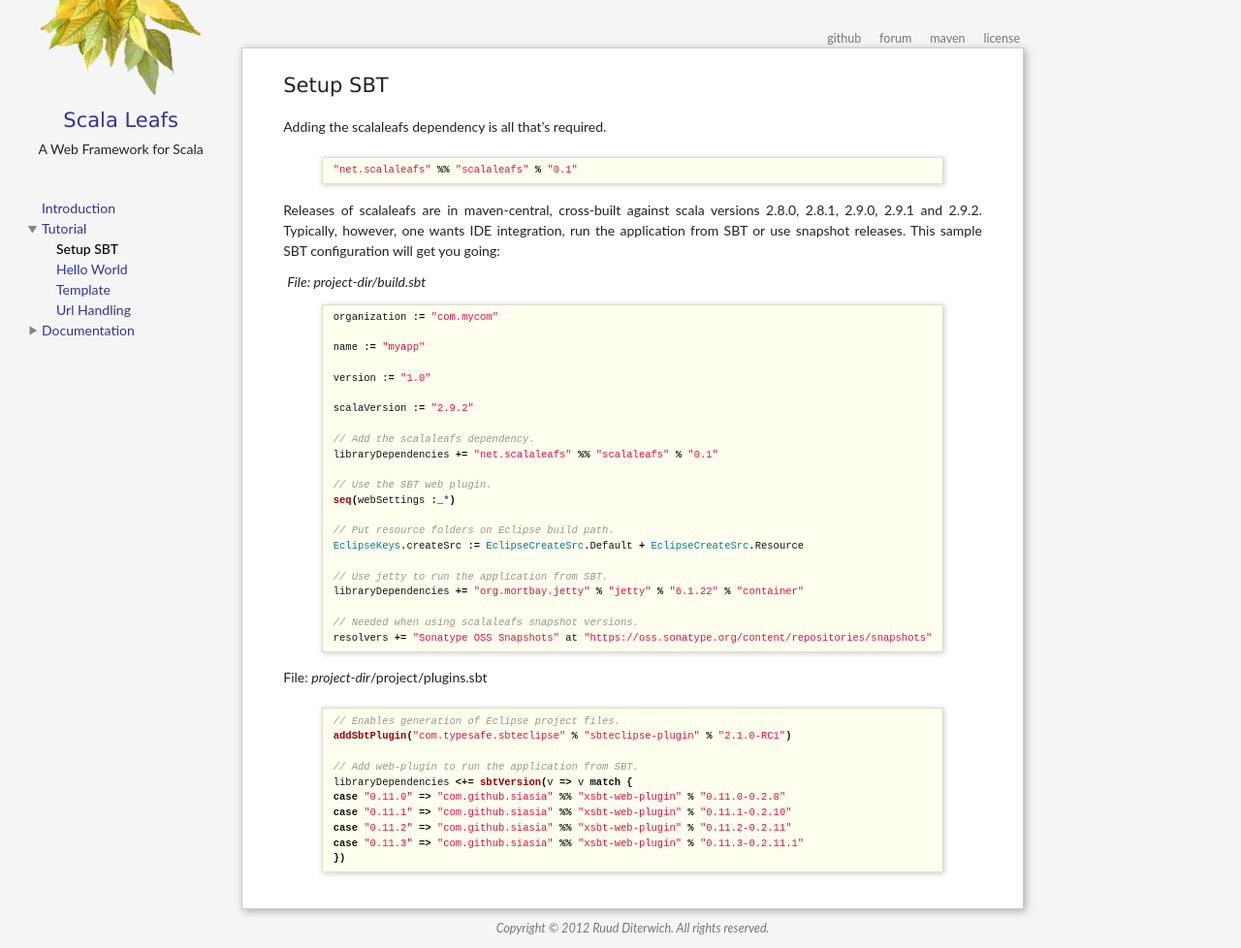
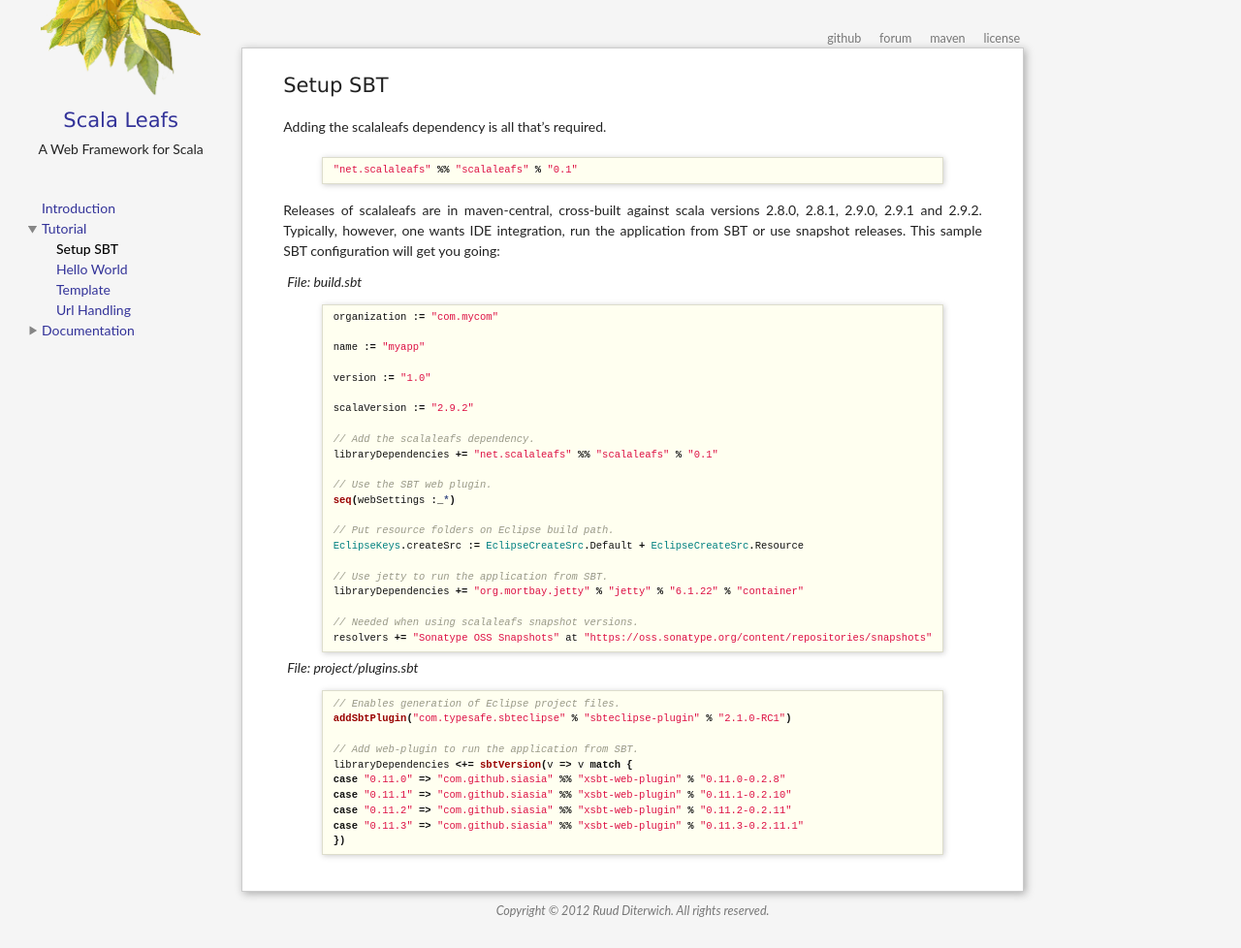
Before and after one commit to scalastuff/scalaleafs, a Jekyll site: the page built from setup-sbt.md, in a window 1280 px wide. Shown: the whole page at 97% size. Built offline with Jekyll 4.4.1, drawn with Linux system fonts in a browser that asks for light colours.

Commit message:
Updated setup-sbt.md

```diff
--- a/setup-sbt.md
+++ b/setup-sbt.md
@@ -11,7 +11,7 @@ Adding the scalaleafs dependency is all that's required.
 
 Releases of scalaleafs are in maven-central, cross-built against scala versions 2.8.0, 2.8.1, 2.9.0, 2.9.1 and 2.9.2. Typically, however, one wants IDE integration, run the application from SBT or use snapshot releases. This sample SBT configuration will get you going:
 
-<label>File: *project-dir*/build.sbt</label>
+<label>File: build.sbt</label>
 {% highlight scala %}
 organization := "com.mycom"
 
@@ -37,8 +37,7 @@ libraryDependencies += "org.mortbay.jetty" % "jetty" % "6.1.22" % "container"
 resolvers += "Sonatype OSS Snapshots" at "https://oss.sonatype.org/content/repositories/snapshots"
 {% endhighlight %}
 
-File: *project-dir*/project/plugins.sbt
-
+<label>File: project/plugins.sbt</label>
 {% highlight scala %}
 // Enables generation of Eclipse project files.
 addSbtPlugin("com.typesafe.sbteclipse" % "sbteclipse-plugin" % "2.1.0-RC1")
```
